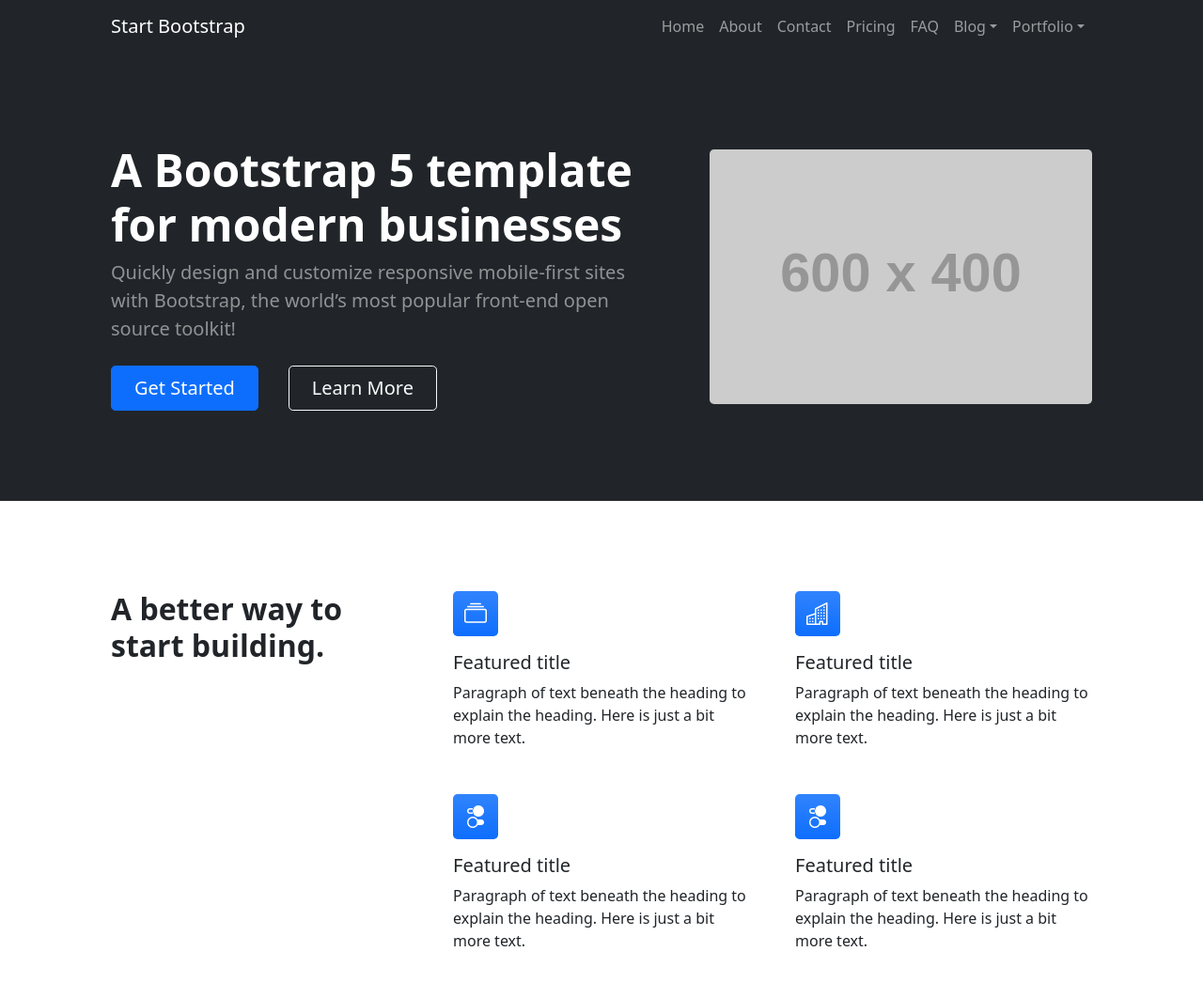
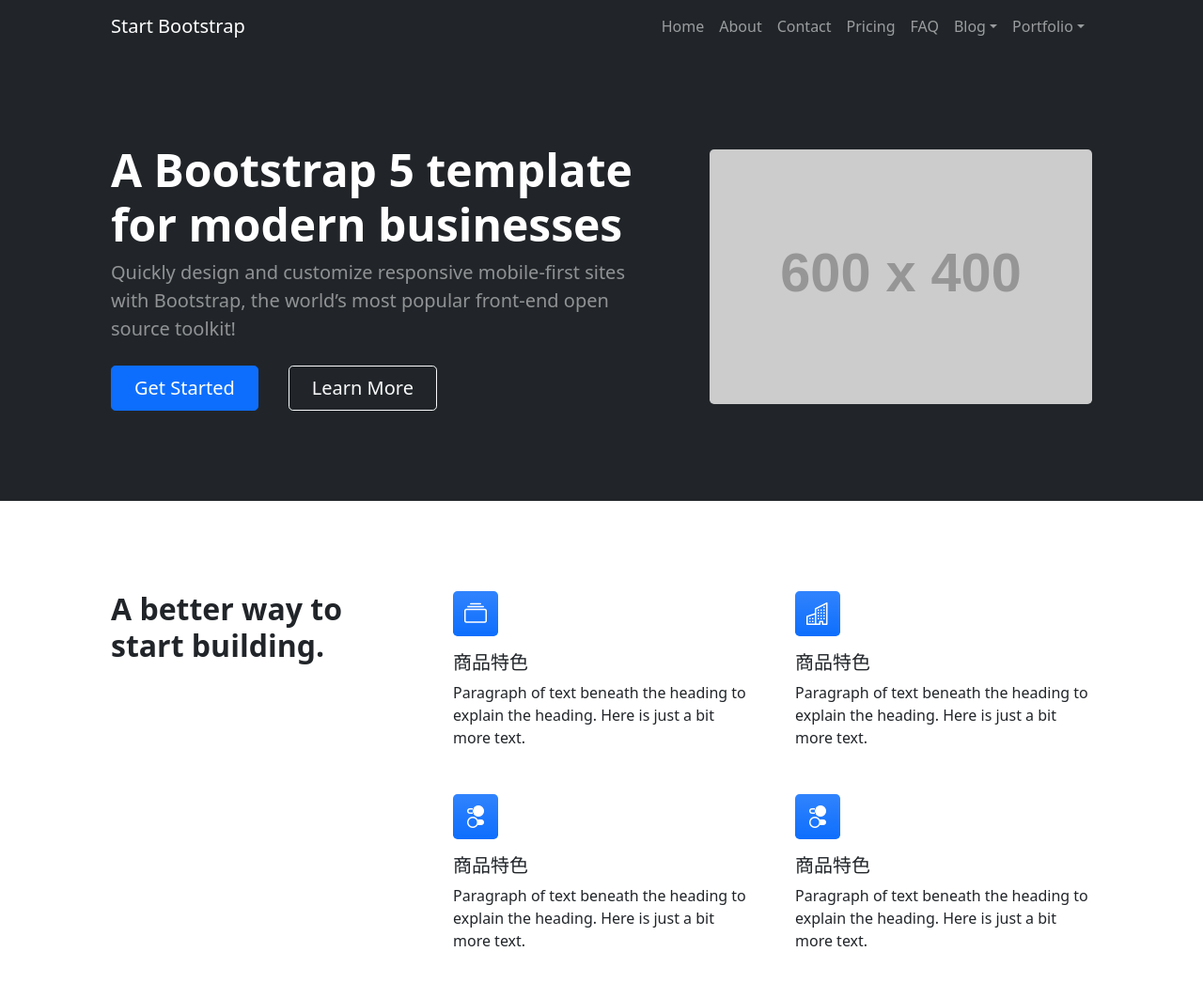
Before and after one commit to wu71418/shop, a plain HTML site: page index.html in a window 1280 px wide. Shown: the top 1046 px of the page at 94% size. Drawn offline with nearby package versions, Linux system fonts and the light colour scheme; placeholder pictures from the web are drawn by us.

Commit message:
update portfolio-item

```diff
--- a/index.html
+++ b/index.html
@@ -72,22 +72,22 @@
                             <div class="row gx-5 row-cols-1 row-cols-md-2">
                                 <div class="col mb-5 h-100">
                                     <div class="feature bg-primary bg-gradient text-white rounded-3 mb-3"><i class="bi bi-collection"></i></div>
-                                    <h2 class="h5">Featured title</h2>
+                                    <h2 class="h5">商品特色</h2>
                                     <p class="mb-0">Paragraph of text beneath the heading to explain the heading. Here is just a bit more text.</p>
                                 </div>
                                 <div class="col mb-5 h-100">
                                     <div class="feature bg-primary bg-gradient text-white rounded-3 mb-3"><i class="bi bi-building"></i></div>
-                                    <h2 class="h5">Featured title</h2>
+                                    <h2 class="h5">商品特色</h2>
                                     <p class="mb-0">Paragraph of text beneath the heading to explain the heading. Here is just a bit more text.</p>
                                 </div>
                                 <div class="col mb-5 mb-md-0 h-100">
                                     <div class="feature bg-primary bg-gradient text-white rounded-3 mb-3"><i class="bi bi-toggles2"></i></div>
-                                    <h2 class="h5">Featured title</h2>
+                                    <h2 class="h5">商品特色</h2>
                                     <p class="mb-0">Paragraph of text beneath the heading to explain the heading. Here is just a bit more text.</p>
                                 </div>
                                 <div class="col h-100">
                                     <div class="feature bg-primary bg-gradient text-white rounded-3 mb-3"><i class="bi bi-toggles2"></i></div>
-                                    <h2 class="h5">Featured title</h2>
+                                    <h2 class="h5">商品特色</h2>
                                     <p class="mb-0">Paragraph of text beneath the heading to explain the heading. Here is just a bit more text.</p>
                                 </div>
                             </div>
```
